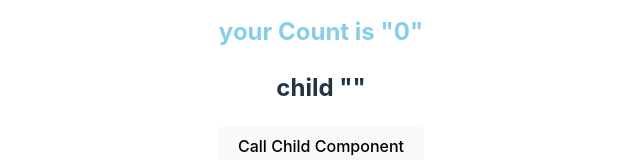
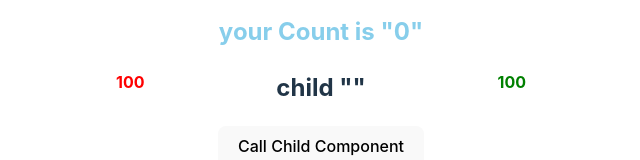
Before and after one commit to Chanmi-Gim/TIL, a React (Vite) app in the folder React/tryThis/rbvite/: page / in a window 1280 px wide. Shown: the part 314-474 px from the top of the page, without its empty margins (319-959 px from the left). Built offline with nearby package versions, Linux system fonts and the light colour scheme.

Commit message:
feat : useEffect 활용한 timer-hooks

```diff
--- a/React/tryThis/rbvite/src/App.tsx
+++ b/React/tryThis/rbvite/src/App.tsx
@@ -1,8 +1,15 @@
-import { forwardRef, useImperativeHandle, useRef, useState } from 'react';
+import {
+  forwardRef,
+  useEffect,
+  useImperativeHandle,
+  useRef,
+  useState,
+} from 'react';
 import './App.css';
 import Hello, { GiftHandle } from './components/Hello';
 import My from './components/My';
 import { useCounter } from './hooks/counter-context';
+import { useTimer } from './hooks/timer-hooks';
 
 type ChildHandler = {
   appendPeriod: () => void;
@@ -20,6 +27,26 @@
   const { count, plusCount } = useCounter();
   const childRef = useRef<ChildHandler>(null);
   const giftHandleRef = useRef<GiftHandle>(null);
+  const [badCount, setBadCount] = useState(0);
+  const [goodCount, setGoodCount] = useState(0);
+  const { useInterval } = useTimer();
+
+  useInterval(() => setBadCount((pre) => pre + 1), 1000);
+
+  useEffect(() => {
+    const intl = setInterval(() => setGoodCount((pre) => pre + 1), 1000);
+    return () => clearInterval(intl);
+  }, []);
+
+  useEffect(() => {
+    const timer = setTimeout(() => {
+      console.log('>>useEffect');
+      setBadCount(100);
+      setGoodCount(100);
+    }, 5000);
+    return () => clearTimeout(timer);
+  }, []);
+
   return (
     <>
       <button onClick={() => giftHandleRef.current?.getGift()}>
@@ -32,7 +59,8 @@
         ref={giftHandleRef}
       ></Hello>
       <h2 style={{ color: 'skyblue' }}>your Count is "{count}"</h2>
-
+      <strong style={{ float: 'left', color: 'red' }}>{badCount}</strong>
+      <strong style={{ float: 'right', color: 'green' }}>{goodCount}</strong>
       <ChildComponent ref={childRef} />
       <div>
         <button onClick={() => childRef.current?.appendPeriod()}>
@@ -44,5 +72,4 @@
     </>
   );
 }
-// 11월 10~ 12월 9일
 export default App;
--- /dev/null
+++ b/React/tryThis/rbvite/src/hooks/timer-hooks.ts
@@ -0,0 +1,14 @@
+import { useEffect } from 'react';
+
+export const useTimer = () => {
+  const useInterval = <T extends unknown[]>(
+    cb: (...args: T) => void,
+    delay: number
+  ) => {
+    useEffect(() => {
+      const timer = setInterval(cb, delay);
+      return () => clearInterval(timer);
+    }, []);
+  };
+  return { useInterval };
+};
```
